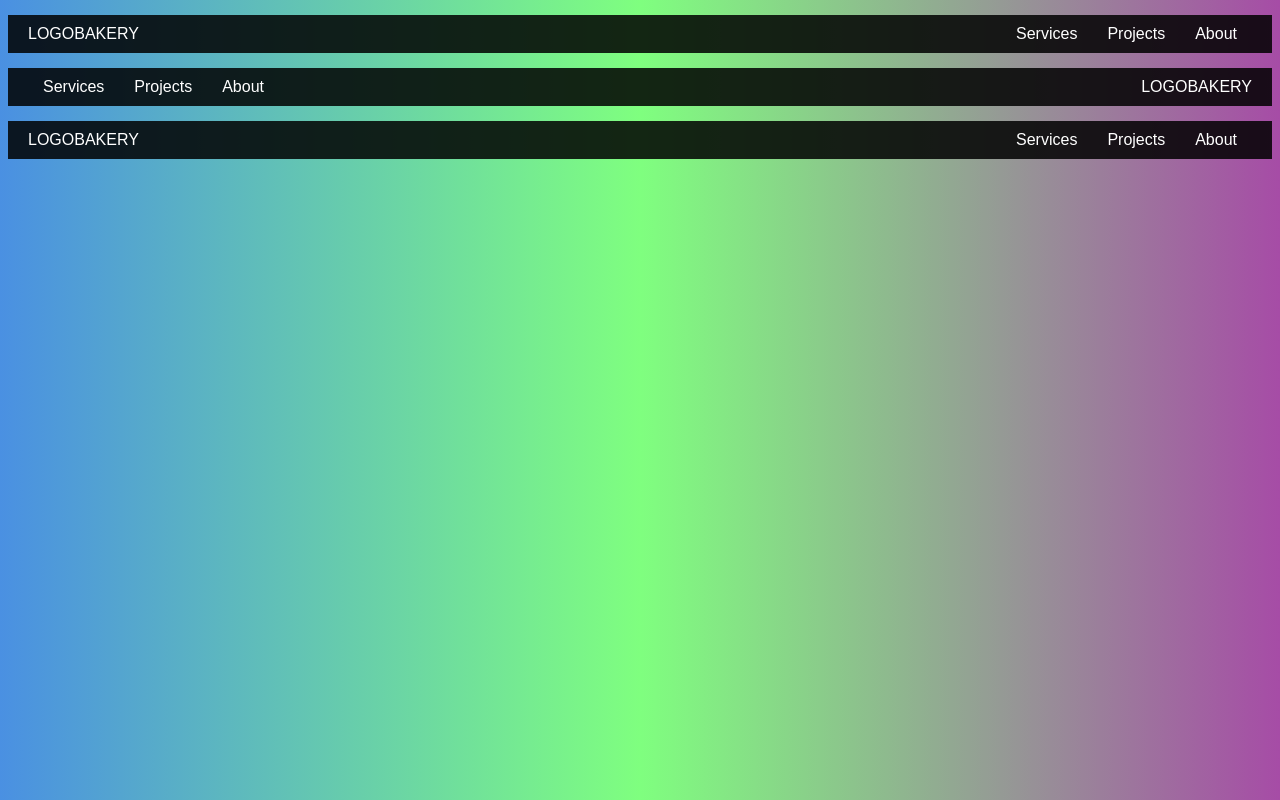
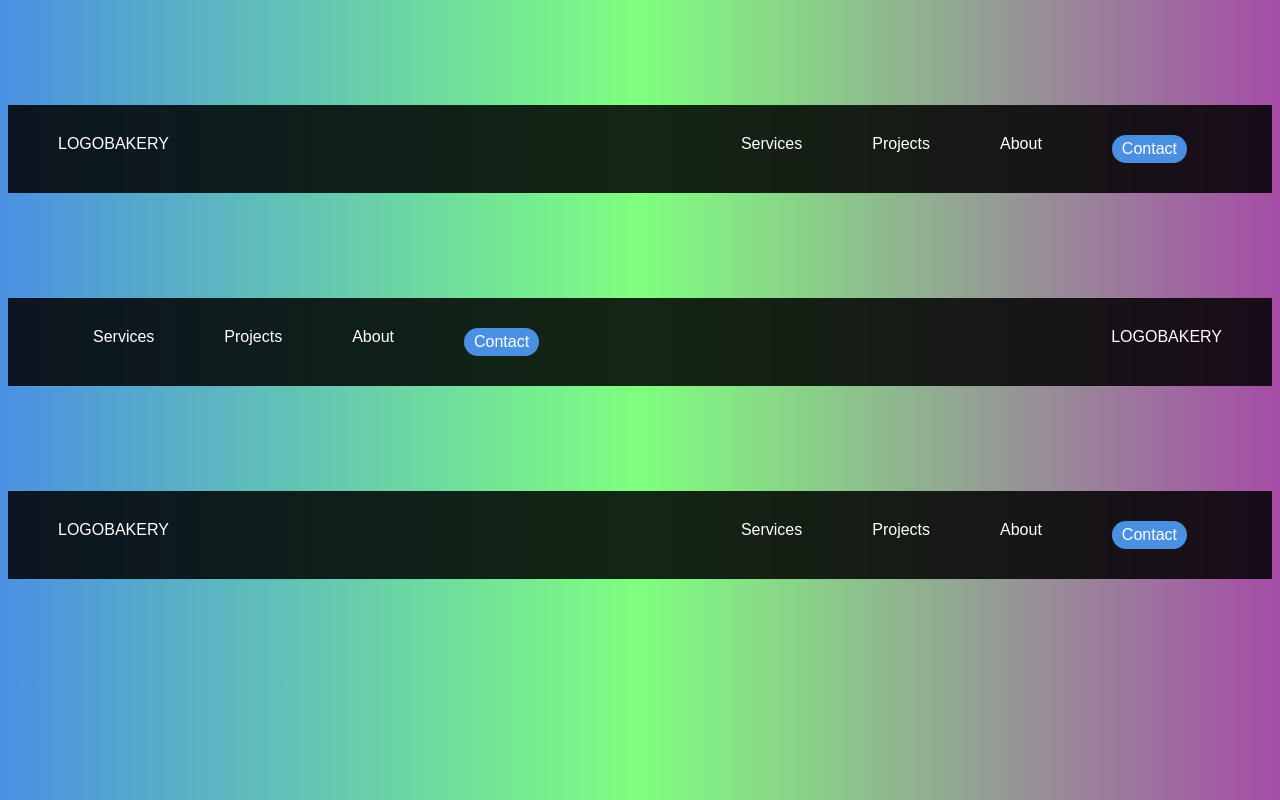
Before and after one commit to Lalo100605/Flex-box, a plain HTML site: page index.html in a window 1280 px wide. Drawn offline with Linux system fonts and the light colour scheme.

Commit message:
Update 2 index
Se agrego el boton de Contact con unos estilos de CSS

```diff
--- a/index.html
+++ b/index.html
@@ -7,15 +7,15 @@
     <style>
         body {
             background: linear-gradient(to right, #4a90e2, #7fff7f, #a64ca6);
-            font-family: Arial, sans-serif;
+            font-family: Arial;
         }
 
         .barra {
             display: flex;
             background-color: rgba(0, 0, 0, 0.85);
             color: white;
-            padding: 10px 20px;
-            margin: 15px 0;
+            padding: 30px 50px;
+            margin: 105px 0;
         }
 
         .menu {
@@ -23,8 +23,22 @@
         }
 
         .menu div {
-            margin: 0 15px;
+            margin: 0 35px;
         }
+
+        /* Estilo del botón de Contact */
+        .contact-btn {
+            margin: 0 35px;
+            background-color: #4a90e2;
+            color: white;
+            border: none;
+            border-radius: 30px;
+            padding: 5px 10px;
+            cursor: pointer;
+            font-size: 16px;
+
+        }
+
 
         /* Barra 1: Logo izquierda, texto derecha */
         .barra1 {
@@ -54,6 +68,7 @@
             <div>Services</div>
             <div>Projects</div>
             <div>About</div>
+            <button class="contact-btn">Contact</button>
         </div>
     </div>
 
@@ -63,6 +78,7 @@
             <div>Services</div>
             <div>Projects</div>
             <div>About</div>
+            <button class="contact-btn">Contact</button>
         </div>
     </div>
 
@@ -72,6 +88,7 @@
             <div>Services</div>
             <div>Projects</div>
             <div>About</div>
+            <button class="contact-btn">Contact</button>
         </div>
     </div>
 
```
